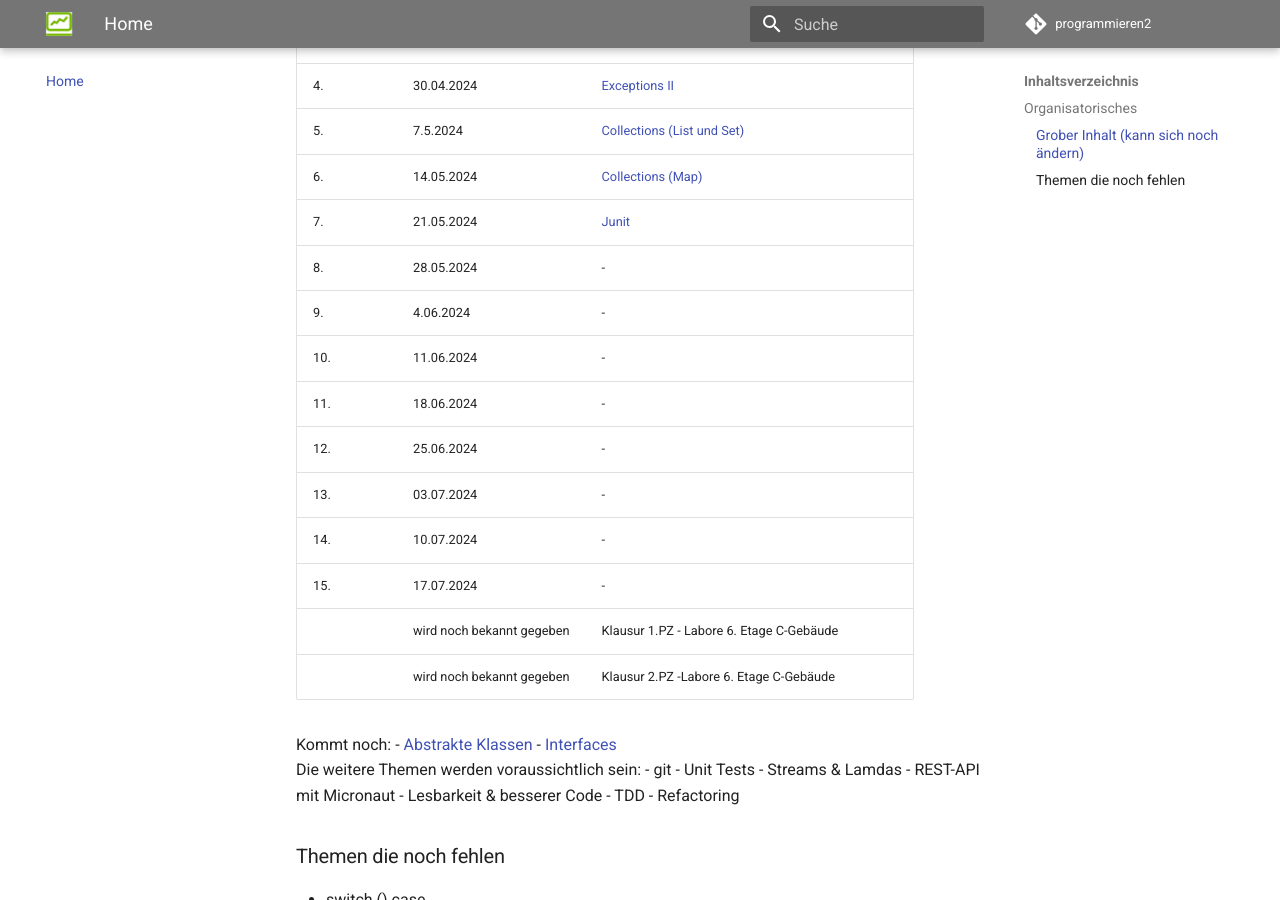
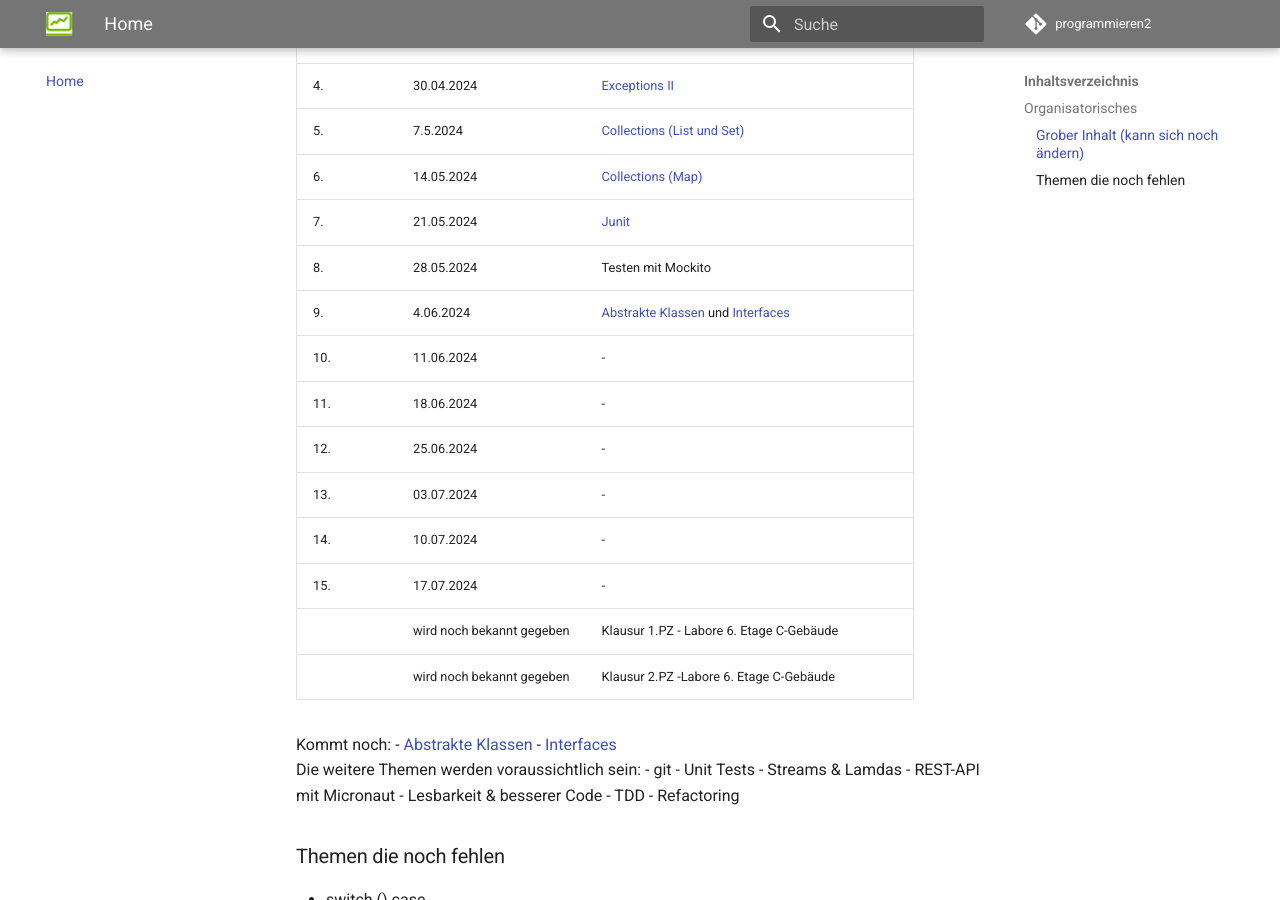
Before and after one commit to vrpntngr/programmieren2, an MkDocs documentation site: the page built from docs/index.md, in a window 1280 px wide and 900 px high, scrolled down 2747 px. Built offline with MkDocs 1.6.1 and Material for MkDocs 9.7.7, drawn with Linux system fonts in a browser that asks for light colours; comment, search, counter and statistics services are not loaded.

Commit message:
add abstrakte klassen und interfaces auf Index-Seite

```diff
--- a/docs/index.md
+++ b/docs/index.md
@@ -48,8 +48,8 @@ Nachfolgend der vorläufige Wochenplan (wird angepasst).
 | 5.  | 7.5.2024                  | [Collections (List und Set)](collections.md#collections)                                                         |
 | 6.  | 14.05.2024                | [Collections (Map)](maps.md#maps)                                                                                |
 | 7.  | 21.05.2024                | [Junit](junit.md)                                                                                                |
-| 8.  | 28.05.2024                | -                                                                                                                |
-| 9.  | 4.06.2024                 | -                                                                                                                |
+| 8.  | 28.05.2024                | Testen mit Mockito                                                                                               |
+| 9.  | 4.06.2024                 | [Abstrakte Klassen](abstrakte.md) und [Interfaces](interfaces.md#interfaces)                                                                           |
 | 10. | 11.06.2024                | -                                                                                                                |
 | 11. | 18.06.2024                | -                                                                                                                |
 | 12. | 25.06.2024                | -                                                                                                                |
```
Also changed, not shown: site/index.html, site/search/search_index.json, site/sitemap.xml, 1 other file.
